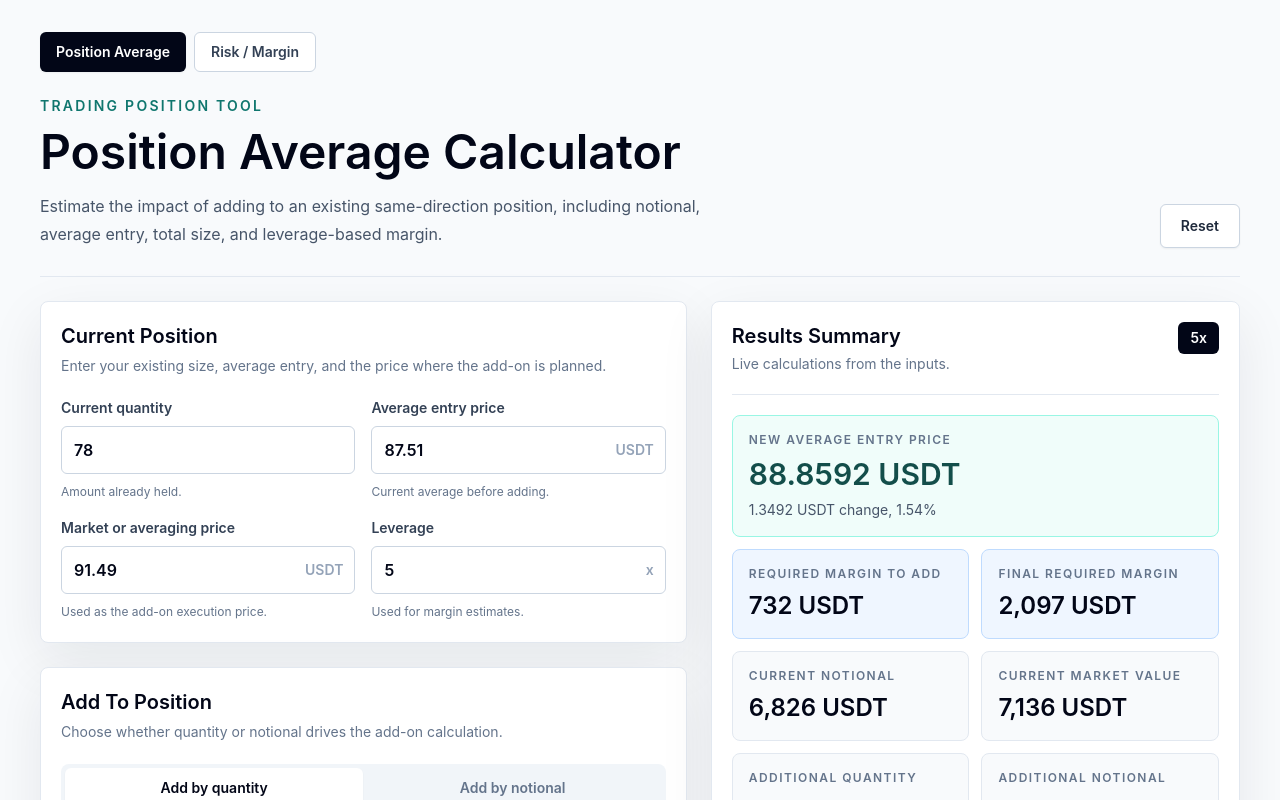
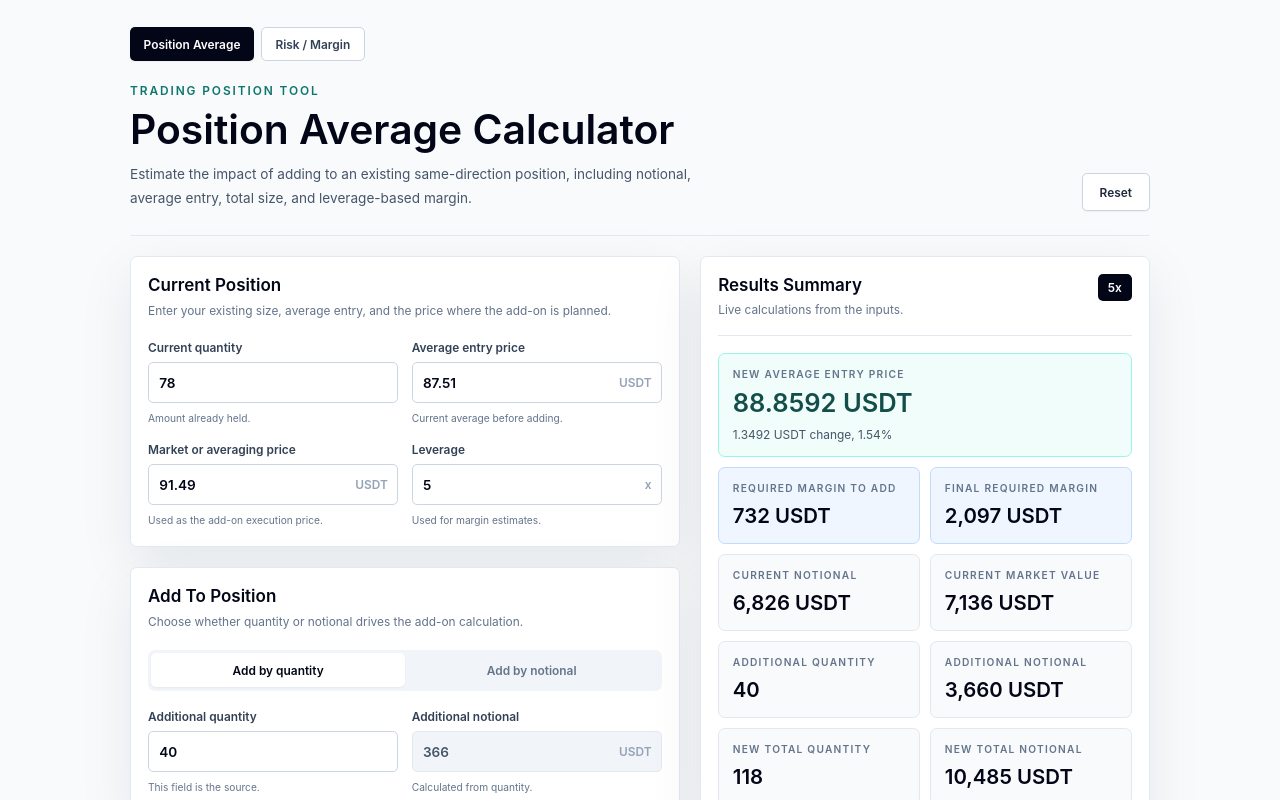
Before and after one commit to natalia-hh/web-calculators, a React (Vite) app: page / in a window 1280 px wide. Shown: the top 800 px of the page. Built offline with nearby package versions, Linux system fonts and the light colour scheme.

Commit message:
Changes to be committed: 	modified:   src/styles.css

```diff
--- a/src/styles.css
+++ b/src/styles.css
@@ -1,6 +1,10 @@
 @tailwind base;
 @tailwind components;
 @tailwind utilities;
+
+html {
+  font-size: 85%;
+}
 
 :root {
   color-scheme: light;
```
